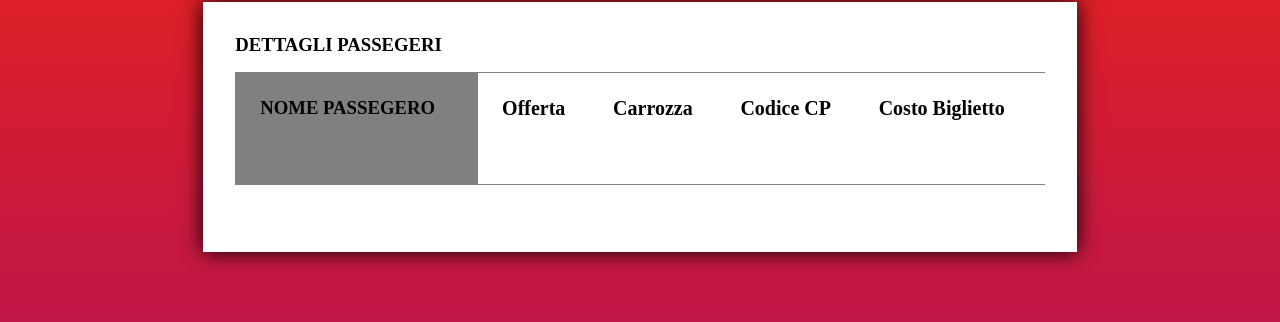
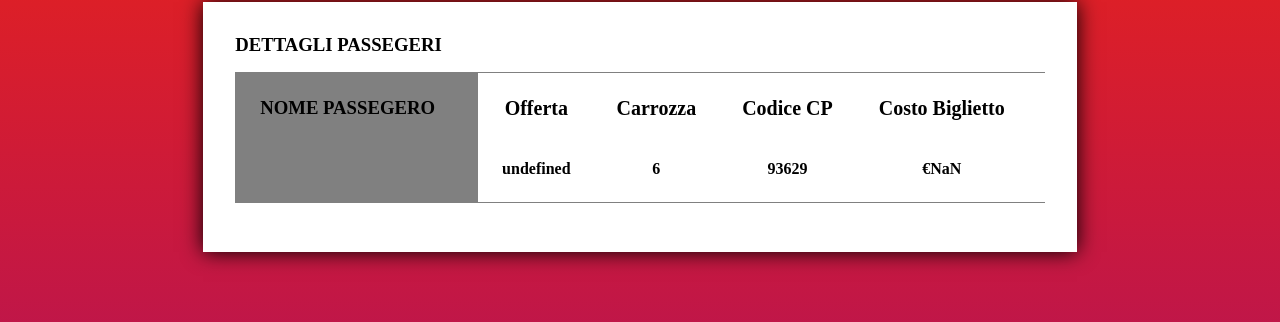
Before and after one commit to PietroSavini/js-biglietto-treno-form, a plain HTML site: page index.html in a window 1280 px wide. Both pictures are taken after a click on the button "Genera". Shown: the part 396-718 px from the top of the page. Drawn offline with Linux system fonts and the light colour scheme.

Commit message:
END OF PROJECT

```diff
--- a/css/style.css
+++ b/css/style.css
@@ -115,3 +115,11 @@ input{
     font-size: 20px;
     font-weight: bold;
 }
+
+.box span{
+    font-weight: bold;
+}
+
+#user{
+    font-size: 30px;
+}
--- a/index.html
+++ b/index.html
@@ -14,6 +14,7 @@
         <div class="box rounded">
             <div class="input-group">
                 <ul>
+
                     <li>
                         <label for="user-id">Nome e Cognome</label>
                         <input type="text" name="" id="user-id">
@@ -30,9 +31,9 @@
                             <option value="Maggiorenne">Maggiorenne</option>
                             <option value="minorenne">Minorenne</option>
                             <option value="over-65">over 65</option>
-                            <option value=""></option>
                         </select>
                     </li>
+
                 </ul>
 
                 <div class="submit-section">
@@ -77,6 +78,6 @@
             </div>
         </div>
     </main>
-    <!-- <script src="js/script.js"></script> -->
+    <script src="js/script.js"></script>
 </body>
 </html>
--- a/js/script.js
+++ b/js/script.js
@@ -1,58 +1,71 @@
 //costanti
-const priceKm = (0.21)
-const minorDiscount = (0.80);
-const elderDiscount = (0.60);
+let kmPrice = 0.21;
+console.log(kmPrice);
+let username;
+let kmTravel;
+let ageDiscount;
+let finalPrice;
+let offerType;
+let rN1;
+let rN2;
 
 //INPUT ------------------->variable initializzation from user
+const submitBtn = document.getElementById("submit");
 
-const submitBtn = document.getElementById('submit');
 submitBtn.addEventListener("click", function() {
-    const usernameInput = document.getElementById('user-id');
-    const username = usernameInput.value;
+    //input initializzation
+    //data control for username
+    const regex = /^[a-zA-Z\s]+$/;
+    const usernameInput = document.getElementById("user-id");
+    let username = usernameInput.value;
+    if (!regex.test(username)){
+
+        alert ('Il nome può contenere solo lettere e spazi, la pagina verrà ricaricata');
+        location.reload();
+
+    }else {
+
+        const kmInput = document.getElementById('km-travel');
+        kmTravel = kmInput.value;
+
+        //age discount initializzation
+        const ageInput = document.getElementById('user-age')
+        console.log(ageInput.value);
+
+        if (ageInput.value === 'minorenne'){
+            ageDiscount = ('0.80');
+            offerType = ('Sconto Minorenni');
+
+        }else if (ageInput.value === 'over-65'){
+            ageDiscount = ('0.60');
+            offerType = ('Sconto Over-65');
+        }else{
+            ageDiscount = ('1');
+            offerType = ('Biglietto standard');
+        }
+        console.log(offerType);
+    }
+
+    //OUTPUT ON SCREEN----------------------------------------------
+    //calculations for final price
+    ageDiscount = parseFloat(ageDiscount);
+    kmTravel = parseFloat(kmTravel);
+    kmPrice = parseFloat(kmPrice);
+    finalPrice = (kmTravel * kmPrice) * ageDiscount;
+    finalPrice = finalPrice.toFixed(2);
+    document.getElementById("final-price").innerHTML = '€' + `${finalPrice}`;
     console.log(username);
+    console.log(kmTravel);
+    console.log(ageDiscount);
+
+    //offet Type display
+    document.getElementById("ticket-typeof").innerHTML = offerType;
+
+    // random number generators
+    rN1 = Math.floor(Math.random() *100000);
+    rN2 = Math.floor(Math.random() *10 + 1);
+    document.getElementById('cp-code').innerHTML = rN1;
+    document.getElementById('wagon-num').innerHTML = rN2;
+    document.getElementById('user').innerHTML = username;
 }
 )
-
-// let userName = document.getElementById('user-id');
-// let age;
-// let totalKm;
-// let finalPrice;
-
-// //data control for userName
-// const regex = /^[a-zA-Z]+$/;
-
-// if (!regex.test(userName)){
-//     alert ('Il nome può contenere solo lettere');
-//     location.reload();
-// }else {
-//      age = prompt('inserisca la sua età');
-//     //data control
-//     if(age > 150){
-//         alert('non accettiamo mummie o salme a bordo');
-//         location.reload();
-//     }else{
-//          totalKm = prompt('per quanti km deve viaggiare a bordo del nostro treno? (inserisca numeri interi)');
-//     }
-// }
-
-// //variables as numbers
-// age = parseInt(age);
-// totalKm = parseInt(totalKm);
-// finalPrice = parseInt(finalPrice);
-
-// console.log(userName);
-// console.log(age);
-// console.log(totalKm);
-
-// //discount calculations
-// if(age < 18){
-//     finalPrice = (totalKm * priceKm) * minorDiscount;
-// }else if(age >= 65){
-//     finalPrice = (totalKm * priceKm) * elderDiscount;
-// }else{
-//     finalPrice = totalKm * priceKm;
-// }
-
-// //final price with 2 decimals
-// finalPrice = finalPrice.toFixed(2)
-// console.log('this is the final price:' + finalPrice);
```
